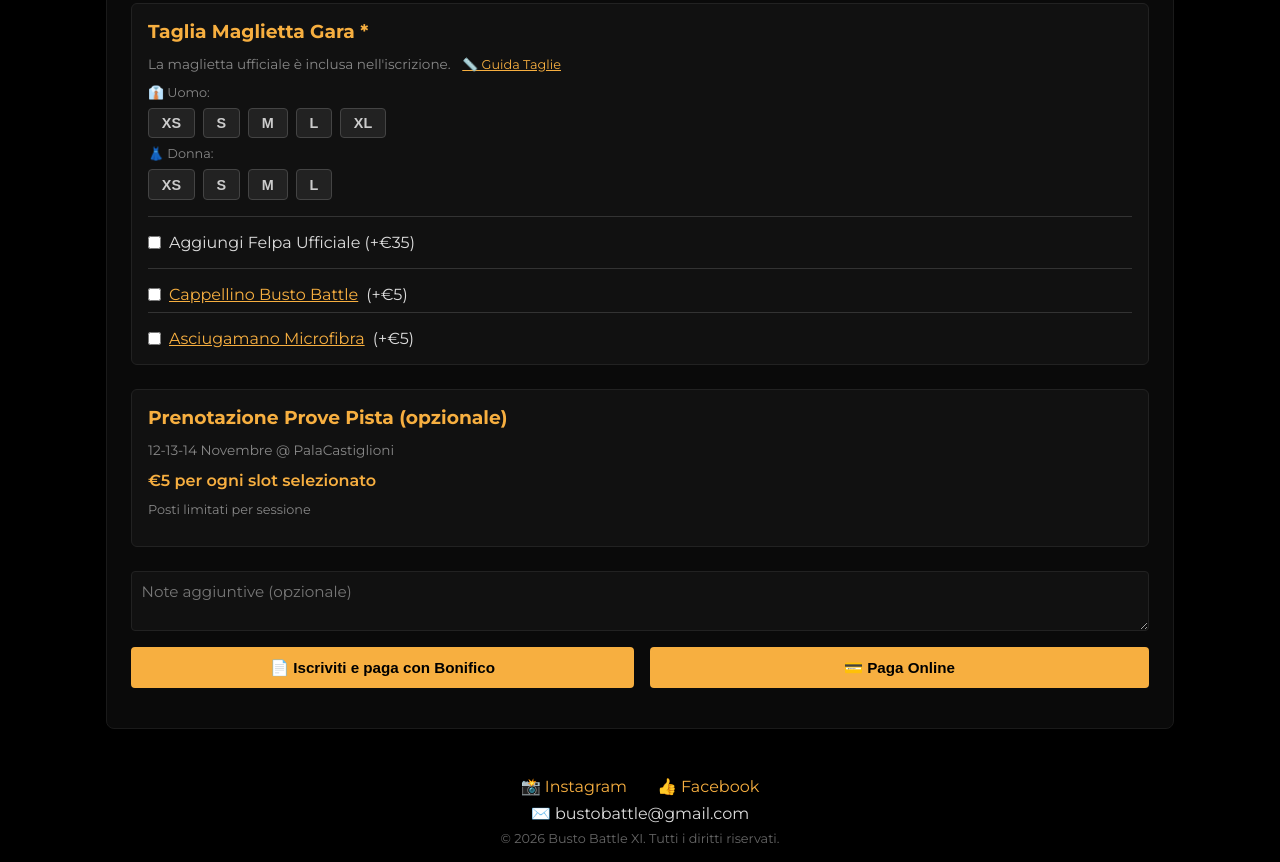
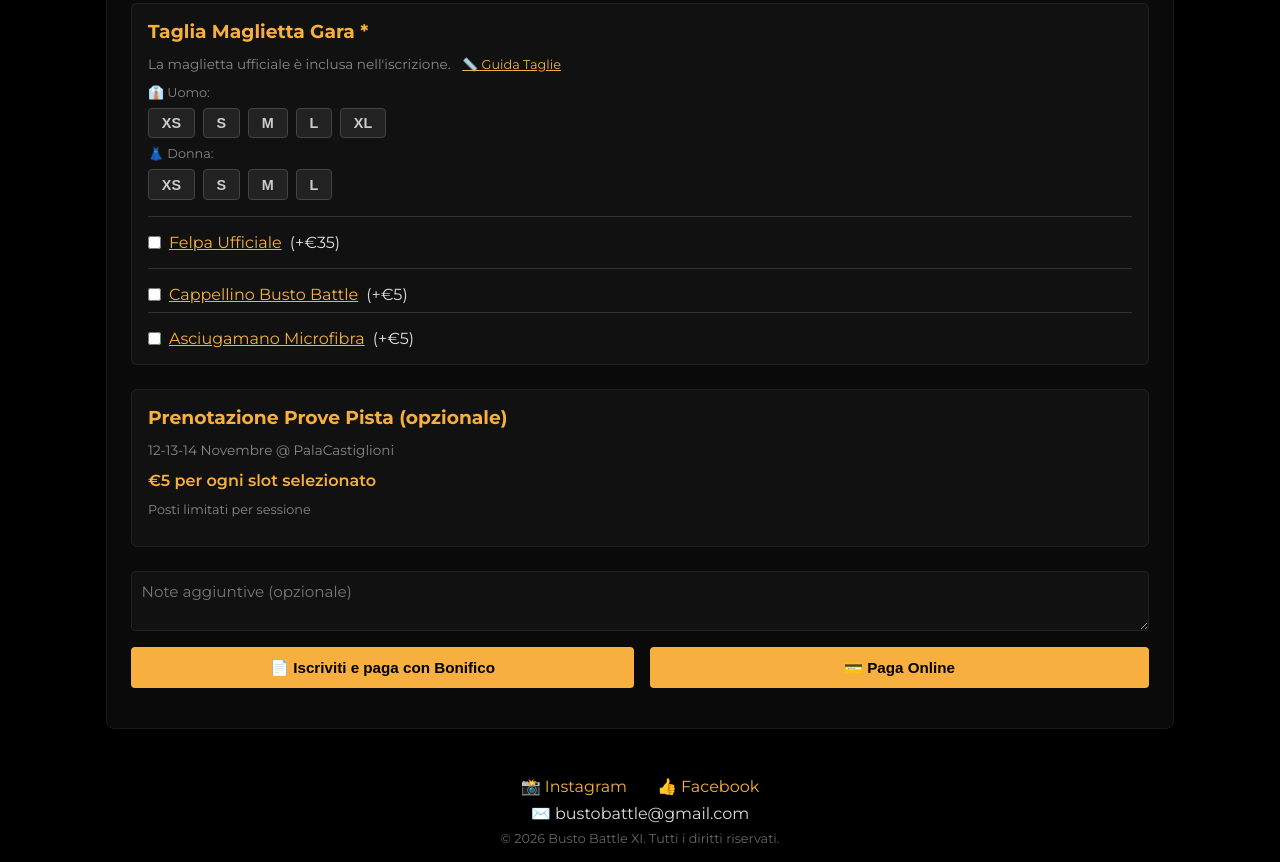
Before and after one commit to Cato1978/BB2026, a website: page public/iscrizioni.html in a window 1280 px wide. Shown: the part 1187-2049 px from the top of the page. Drawn offline with Linux system fonts and the light colour scheme; no server answers.

Commit message:
Make Felpa Ufficiale clickable for preview, remove Aggiungi

```diff
--- a/public/iscrizioni.html
+++ b/public/iscrizioni.html
@@ -299,7 +299,7 @@
           <input type="hidden" id="taglia_maglia" required>
 
           <div class="felpa-option">
-            <label><input type="checkbox" id="vuole_felpa" onchange="toggleFelpa()"> <span data-t="aggiungiFelpa">Aggiungi <span class="preview-link" onclick="showPreview('Felpa.png', event)">Felpa Ufficiale</span> (+€35)</span></label>
+            <label><input type="checkbox" id="vuole_felpa" onchange="toggleFelpa()"> <span class="preview-link" onclick="showPreview('Felpa.png', event)" data-t="felpaLabel">Felpa Ufficiale</span> (+€35)</label>
             <div id="felpa-taglia" style="display:none;margin-top:0.8rem">
               <p style="color:#888;font-size:0.85rem;margin-bottom:0.5rem" data-t="selezionaTagliaFelpa">Seleziona taglia felpa:</p>
               <p style="color:#888;font-size:0.8rem;margin-bottom:0.3rem">👔 <span data-t="taglieUomo">Uomo:</span></p>
--- a/public/translations.js
+++ b/public/translations.js
@@ -183,6 +183,7 @@ const T = {
     tagliaMagliaTitle: "Taglia Maglietta Gara *",
     magliaInclusa: "La maglietta ufficiale è inclusa nell'iscrizione.",
     aggiungiFelpa: "Aggiungi Felpa Ufficiale (+€35)",
+    felpaLabel: "Felpa Ufficiale",
     cappellinoLabel: "Cappellino Busto Battle",
     asciugamanoLabel: "Asciugamano Microfibra",
     merchPageTitle: "Merchandising Ufficiale",
@@ -427,6 +428,7 @@ const T = {
     tagliaMagliaTitle: "Competition T-Shirt Size *",
     magliaInclusa: "The official t-shirt is included in the registration.",
     aggiungiFelpa: "Add Official Hoodie (+€35)",
+    felpaLabel: "Official Hoodie",
     cappellinoLabel: "Busto Battle Cap",
     asciugamanoLabel: "Microfiber Towel",
     merchPageTitle: "Official Merchandising",
```
